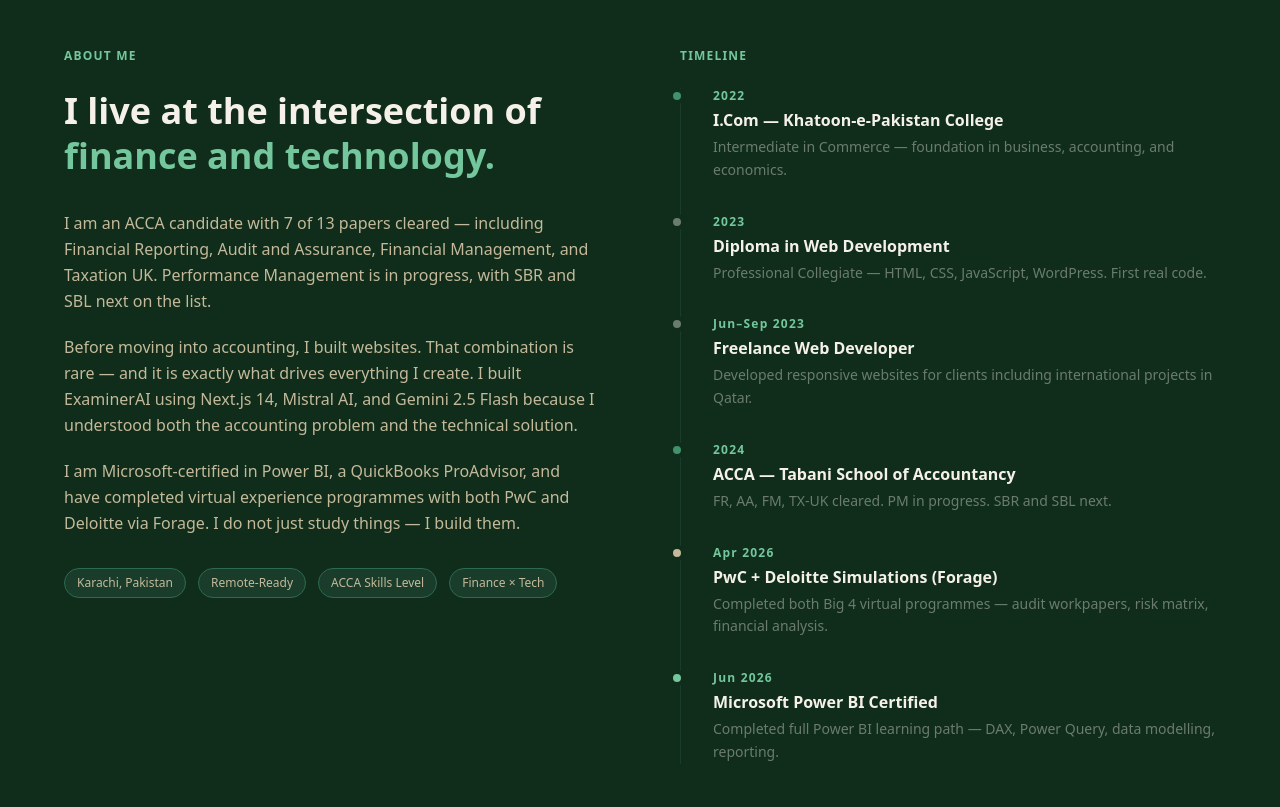
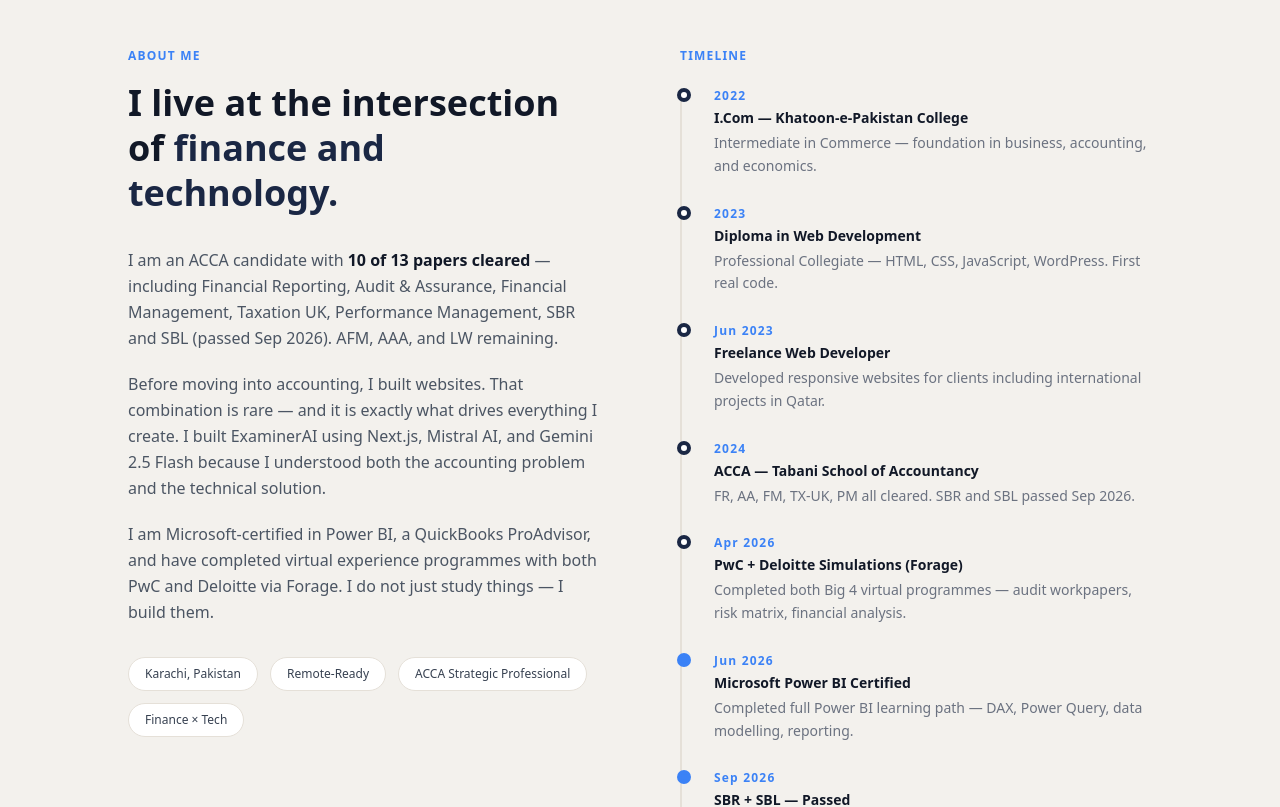
Before and after one commit to Munibaamjad/muniba-portfolio, a Next.js app: page / in a window 1280 px wide. Shown: the part 880-1687 px from the top of the page. Built offline with nearby package versions, Linux system fonts and the light colour scheme.

Commit message:
Revise About component with updated timeline and content
Updated the About component to reflect new achievements and timeline details, including changes in text color and layout adjustments.

```diff
--- a/src/components/About.tsx
+++ b/src/components/About.tsx
@@ -1,49 +1,77 @@
 "use client";
 import { motion } from "framer-motion";
 
+const timeline = [
+  { year: "2022", title: "I.Com — Khatoon-e-Pakistan College", desc: "Intermediate in Commerce — foundation in business, accounting, and economics." },
+  { year: "2023", title: "Diploma in Web Development", desc: "Professional Collegiate — HTML, CSS, JavaScript, WordPress. First real code." },
+  { year: "Jun 2023", title: "Freelance Web Developer", desc: "Developed responsive websites for clients including international projects in Qatar." },
+  { year: "2024", title: "ACCA — Tabani School of Accountancy", desc: "FR, AA, FM, TX-UK, PM all cleared. SBR and SBL passed Sep 2026." },
+  { year: "Apr 2026", title: "PwC + Deloitte Simulations (Forage)", desc: "Completed both Big 4 virtual programmes — audit workpapers, risk matrix, financial analysis." },
+  { year: "Jun 2026", title: "Microsoft Power BI Certified", desc: "Completed full Power BI learning path — DAX, Power Query, data modelling, reporting." },
+  { year: "Sep 2026", title: "SBR + SBL — Passed", desc: "Strategic Professional Essentials complete. AFM, AAA, and LW remaining." },
+];
+
 export default function About() {
   return (
-    <section id="about" className="py-32 px-6" style={{background:"#0f2d1a"}}>
-      <div className="max-w-6xl mx-auto">
+    <section id="about" className="py-32 px-6" style={{ background: "#f3f1ed" }}>
+      <div className="max-w-5xl mx-auto">
         <div className="grid grid-cols-1 lg:grid-cols-2 gap-20 items-start">
-          <motion.div initial={{opacity:0,x:-30}} whileInView={{opacity:1,x:0}} viewport={{once:true}} transition={{duration:0.7}}>
-            <p className="text-xs font-semibold tracking-widest uppercase mb-6" style={{color:"#74c69d"}}>About Me</p>
-            <h2 className="text-4xl font-bold mb-8 leading-tight" style={{color:"#f5f0e8"}}>
-              I live at the intersection of
-              <span style={{color:"#74c69d"}}> finance and technology.</span>
+
+          {/* Left — text */}
+          <motion.div
+            initial={{ opacity: 0, x: -30 }}
+            whileInView={{ opacity: 1, x: 0 }}
+            viewport={{ once: true }}
+            transition={{ duration: 0.7, ease: [0.22, 1, 0.36, 1] }}
+          >
+            <p className="text-xs font-bold tracking-widest uppercase mb-4" style={{ color: "#3b82f6" }}>About Me</p>
+            <h2 className="text-4xl font-black mb-8 leading-tight" style={{ color: "#111827" }}>
+              I live at the intersection of{" "}
+              <span style={{ color: "#1a2744" }}>finance and technology.</span>
             </h2>
-            <div className="space-y-5 leading-relaxed text-base" style={{color:"#c4b99a"}}>
-              <p>I am an ACCA candidate with 7 of 13 papers cleared — including Financial Reporting, Audit and Assurance, Financial Management, and Taxation UK. Performance Management is in progress, with SBR and SBL next on the list.</p>
-              <p>Before moving into accounting, I built websites. That combination is rare — and it is exactly what drives everything I create. I built ExaminerAI using Next.js 14, Mistral AI, and Gemini 2.5 Flash because I understood both the accounting problem and the technical solution.</p>
+            <div className="space-y-5 leading-relaxed text-base" style={{ color: "#4b5563" }}>
+              <p>I am an ACCA candidate with <strong style={{ color: "#111827" }}>10 of 13 papers cleared</strong> — including Financial Reporting, Audit & Assurance, Financial Management, Taxation UK, Performance Management, SBR and SBL (passed Sep 2026). AFM, AAA, and LW remaining.</p>
+              <p>Before moving into accounting, I built websites. That combination is rare — and it is exactly what drives everything I create. I built ExaminerAI using Next.js, Mistral AI, and Gemini 2.5 Flash because I understood both the accounting problem and the technical solution.</p>
               <p>I am Microsoft-certified in Power BI, a QuickBooks ProAdvisor, and have completed virtual experience programmes with both PwC and Deloitte via Forage. I do not just study things — I build them.</p>
             </div>
             <div className="mt-8 flex flex-wrap gap-3">
-              {["Karachi, Pakistan","Remote-Ready","ACCA Skills Level","Finance × Tech"].map(t => (
-                <span key={t} className="text-xs px-3 py-1.5 rounded-full" style={{background:"#1a3d2b", border:"1px solid #2d6a4f", color:"#c4b99a"}}>{t}</span>
+              {["Karachi, Pakistan", "Remote-Ready", "ACCA Strategic Professional", "Finance × Tech"].map(t => (
+                <span key={t} className="text-xs px-4 py-2 rounded-full font-medium"
+                  style={{ background: "#fff", border: "1.5px solid #e5e0d8", color: "#374151" }}>
+                  {t}
+                </span>
               ))}
             </div>
           </motion.div>
 
-          <motion.div initial={{opacity:0,x:30}} whileInView={{opacity:1,x:0}} viewport={{once:true}} transition={{duration:0.7}}>
-            <p className="text-xs font-semibold tracking-widest uppercase mb-6" style={{color:"#74c69d"}}>Timeline</p>
-            <div className="relative pl-8 space-y-8" style={{borderLeft:"1px solid #1a3d2b"}}>
-              {[
-                {year:"2022", title:"I.Com — Khatoon-e-Pakistan College", desc:"Intermediate in Commerce — foundation in business, accounting, and economics.", dot:"#40916c"},
-                {year:"2023", title:"Diploma in Web Development", desc:"Professional Collegiate — HTML, CSS, JavaScript, WordPress. First real code.", dot:"#6b7c6e"},
-                {year:"Jun–Sep 2023", title:"Freelance Web Developer", desc:"Developed responsive websites for clients including international projects in Qatar.", dot:"#6b7c6e"},
-                {year:"2024", title:"ACCA — Tabani School of Accountancy", desc:"FR, AA, FM, TX-UK cleared. PM in progress. SBR and SBL next.", dot:"#40916c"},
-                {year:"Apr 2026", title:"PwC + Deloitte Simulations (Forage)", desc:"Completed both Big 4 virtual programmes — audit workpapers, risk matrix, financial analysis.", dot:"#c4b99a"},
-                {year:"Jun 2026", title:"Microsoft Power BI Certified", desc:"Completed full Power BI learning path — DAX, Power Query, data modelling, reporting.", dot:"#74c69d"},
-              ].map((t,i) => (
-                <motion.div key={i} initial={{opacity:0,x:-10}} whileInView={{opacity:1,x:0}} viewport={{once:true}} transition={{duration:0.4,delay:i*0.08}} className="relative">
-                  <div className="absolute -left-11 w-4 h-4 rounded-full border-4" style={{background:t.dot, borderColor:"#0f2d1a"}}/>
-                  <p className="text-xs font-bold tracking-widest mb-1" style={{color:"#74c69d"}}>{t.year}</p>
-                  <h4 className="font-semibold mb-1" style={{color:"#f5f0e8"}}>{t.title}</h4>
-                  <p className="text-sm leading-relaxed" style={{color:"#6b7c6e"}}>{t.desc}</p>
+          {/* Right — timeline */}
+          <motion.div
+            initial={{ opacity: 0, x: 30 }}
+            whileInView={{ opacity: 1, x: 0 }}
+            viewport={{ once: true }}
+            transition={{ duration: 0.7, ease: [0.22, 1, 0.36, 1] }}
+          >
+            <p className="text-xs font-bold tracking-widest uppercase mb-6" style={{ color: "#3b82f6" }}>Timeline</p>
+            <div className="relative pl-8 space-y-7" style={{ borderLeft: "2px solid #e5e0d8" }}>
+              {timeline.map((t, i) => (
+                <motion.div
+                  key={i}
+                  initial={{ opacity: 0, x: -10 }}
+                  whileInView={{ opacity: 1, x: 0 }}
+                  viewport={{ once: true }}
+                  transition={{ duration: 0.4, delay: i * 0.07 }}
+                  className="relative"
+                >
+                  <div className="absolute -left-[37px] w-3.5 h-3.5 rounded-full border-4"
+                    style={{ background: i >= 5 ? "#3b82f6" : "#fff", borderColor: i >= 5 ? "#3b82f6" : "#1a2744" }} />
+                  <p className="text-xs font-bold tracking-widest mb-1" style={{ color: "#3b82f6" }}>{t.year}</p>
+                  <h4 className="font-semibold text-sm mb-1" style={{ color: "#111827" }}>{t.title}</h4>
+                  <p className="text-sm leading-relaxed" style={{ color: "#6b7280" }}>{t.desc}</p>
                 </motion.div>
               ))}
             </div>
           </motion.div>
+
         </div>
       </div>
     </section>
```
